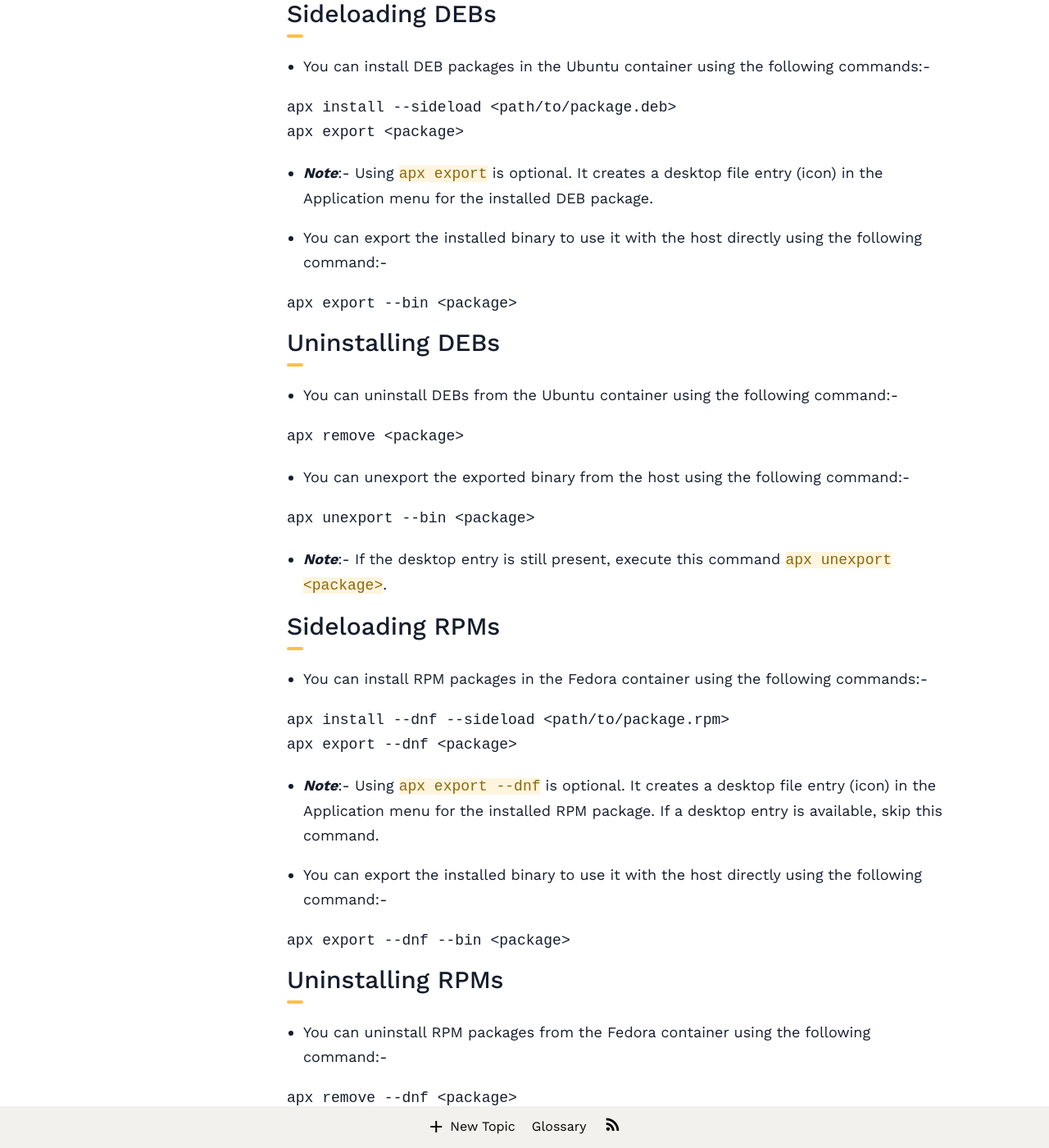
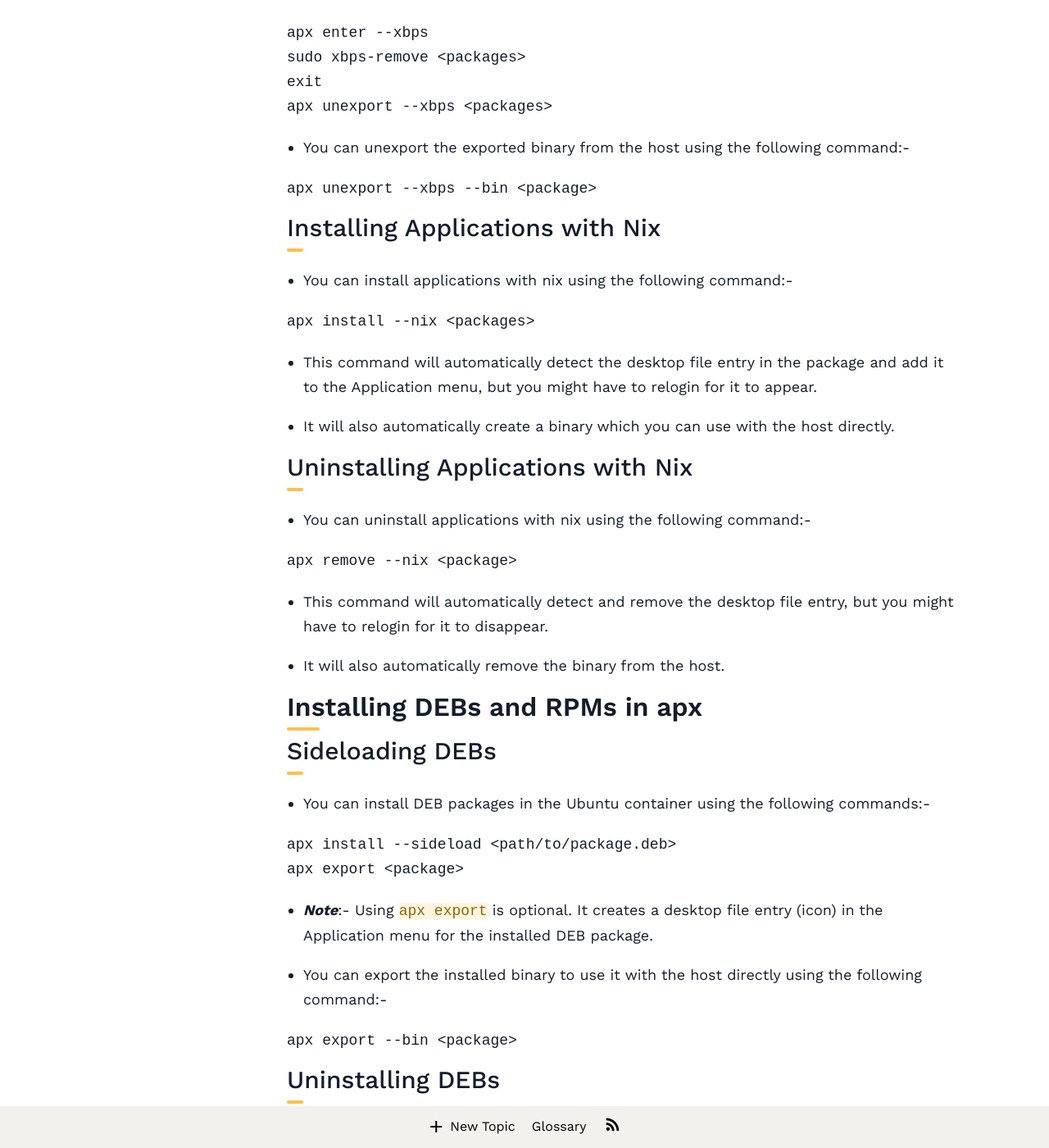
Before and after one commit to Vanilla-OS/handbook, a Jekyll site: the page built from _posts/2023-01-11-install-and-manage-applications.md, in a window 1280 px wide and 1400 px high, scrolled down 15622 px. Shown: the whole window at 82% size. Built offline with Jekyll 4.4.1, drawn with Linux system fonts in a browser that asks for light colours; nearby versions of some CDN libraries; a style sheet for code colours, icons or effects is not loaded; some of the changed text lies outside the part shown.

Commit message:
Add Nix Instructions

````diff
--- a/_posts/2023-01-11-install-and-manage-applications.md
+++ b/_posts/2023-01-11-install-and-manage-applications.md
@@ -29,8 +29,9 @@
 - **DNF**:- `dnf` (Dandified YUM) is the successor to YUM. It is a powerful package manager for installing and managing applications on rpm-based distributions.
 - **AUR**:- `aur` (Arch User Repository) is the largest community-maintained repository with thousands of native packages for Arch Linux and its derivatives.
 - **APK**:- `apk` (Alpine Linux package keeper) is a package manager which allows installing and managing applications on Alpine Linux.
-- **ZYPPER**:- `zypper` is a package manager on openSUSE for installing, updating and removing packages. And also for managing repositories.
+- **ZYPPER**:- `zypper` is a package manager on openSUSE for installing, updating and removing packages, and also for managing repositories.
 - **XBPS**:- `xbps` (X Binary Package System) is a fast package manager on Void Linux that has been designed and implemented from scratch for efficiently managing your packages.
+- **NIX**:- `nix` is a powerful package manager for Linux and other Unix systems that makes package management reliable and reproducible.
 - **DEB**:- `deb` (Debian Packages) is a file format for installing and managing applications on Debian-based systems. It's an equivalent file extension to `.exe` in Windows and `.rpm` in GNU/Linux.
 - **RPM**:- `rpm` (Red Hat package manager) is a file format for installing and managing applications on Red Hat-based systems. It's an equivalent file extension to `.exe` in Windows and `.deb` in GNU/Linux.
 
@@ -141,6 +142,8 @@
   - `apx init --dnf` creates/reinitializes a Fedora container.
   - `apx init --aur` creates/reinitializes an Arch container.
   - `apx init --apk` creates/reinitializes an Alpine container.
+  - `apx init --zypper` creates/reinitializes an openSUSE Tumbleweed container.
+  - `apx init --xbps` creates/reinitializes a Void Linux container.
 
 - You can initialize the container graphically by clicking on the `+` icon in the Vanilla Control Center. (Vanilla Control Center also allows you to enter the apx container graphically.)
 
@@ -151,6 +154,14 @@
 ![Vanilla Control Center - Sub System post initialization](/assets/uploads/Applications_Post/vanilla-control-center-subsystem-example.webp)
 
 - apx works by creating minimal containers from the distribution's docker image. And it tightly integrates with the host using a distrobox backend.
+
+### Setting up Nix
+
+- apx allows setting up nix on your system through the command line with the following command:-
+
+```bash
+apx init --nix`
+```
 
 ### Installing Applications in Ubuntu Container
 
@@ -454,6 +465,30 @@
 apx unexport --xbps --bin <package>
 ```
 
+### Installing Applications with Nix
+
+- You can install applications with nix using the following command:-
+
+```bash
+apx install --nix <packages>
+```
+
+- This command will automatically detect the desktop file entry in the package and add it to the Application menu, but you might have to relogin for it to appear.
+
+- It will also automatically create a binary which you can use with the host directly.
+
+### Uninstalling Applications with Nix
+
+- You can uninstall applications with nix using the following command:-
+
+```bash
+apx remove --nix <package>
+```
+
+- This command will automatically detect and remove the desktop file entry, but you might have to relogin for it to disappear.
+
+- It will also automatically remove the binary from the host.
+
 ## Installing DEBs and RPMs in apx
 
 ### Sideloading DEBs
````
